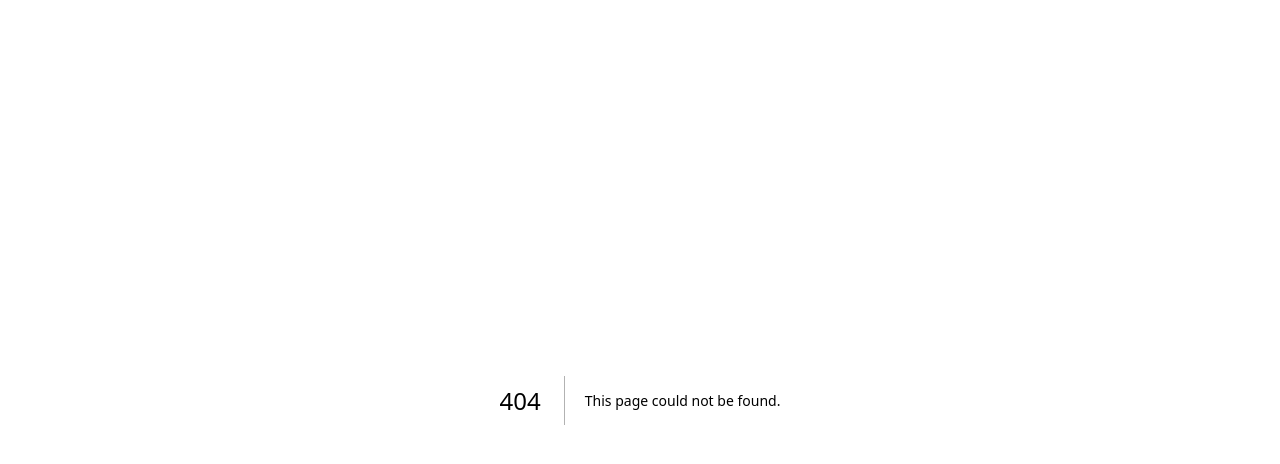
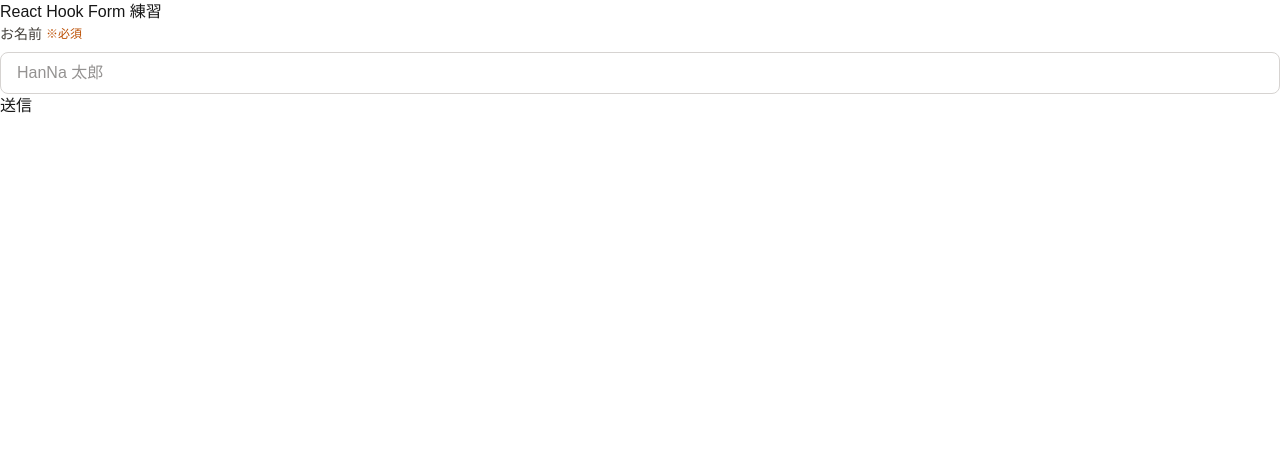
Before and after one commit to designhn924-web/hanna-ai-dashboard, a Next.js app: page /practice in a window 1280 px wide. Before the commit this address had no page. Shown: the top 464 px of the page. Built offline with nearby package versions, Linux system fonts and the light colour scheme.

Commit message:
refactor: integrate RHFInputField with FormField

```diff
--- /dev/null
+++ b/app/practice/page.tsx
@@ -0,0 +1,13 @@
+import PracticeForm from "@/features/practice/PracticeForm";
+
+export default function PracticePage() {
+  return (
+    <main>
+      <h1>
+        React Hook Form 練習
+      </h1>
+
+      <PracticeForm />
+    </main>
+  );
+}
--- /dev/null
+++ b/components/RHFInputField.tsx
@@ -0,0 +1,39 @@
+"use client";
+
+import { useId } from "react";
+import type { UseFormRegisterReturn } from "react-hook-form";
+import FormField from "@/components/ui/FormField";
+
+type RHFInputFieldProps = {
+  label: string;
+  registration: UseFormRegisterReturn;
+  placeholder?: string;
+  disabled?: boolean;
+  required?: boolean;
+};
+
+export default function RHFInputField({
+  label,
+  registration,
+  placeholder,
+  disabled,
+  required,
+}: RHFInputFieldProps) {
+  const generatedId = useId();
+
+  return (
+    <FormField
+      label={label}
+      required={required}
+    >
+      <input
+        id={generatedId}
+        {...registration}
+        placeholder={placeholder}
+        disabled={disabled}
+        required={required}
+        className="rounded-lg border border-stone-300 bg-white px-4 py-2 text-stone-800 outline-none transition-colors focus:border-amber-400"
+      />
+    </FormField>
+  );
+}
--- /dev/null
+++ b/features/practice/PracticeForm.tsx
@@ -0,0 +1,29 @@
+"use client";
+
+import { useForm } from "react-hook-form";
+import RHFInputField from "@/components/RHFInputField";
+
+type PracticeFormData = {
+  name: string;
+};
+
+export default function PracticeForm() {
+  const { register, handleSubmit } = useForm<PracticeFormData>();
+
+  const onSubmit = (data: PracticeFormData) => {
+    console.log(data);
+  };
+
+  return (
+    <form onSubmit={handleSubmit(onSubmit)}>
+      <RHFInputField
+        label="お名前"
+        registration={register("name")}
+        placeholder="HanNa 太郎"
+        required
+      />
+
+      <button type="submit">送信</button>
+    </form>
+  );
+}
--- a/package.json
+++ b/package.json
@@ -11,7 +11,8 @@
   "dependencies": {
     "next": "16.2.10",
     "react": "19.2.4",
-    "react-dom": "19.2.4"
+    "react-dom": "19.2.4",
+    "react-hook-form": "^7.83.0"
   },
   "devDependencies": {
     "@tailwindcss/postcss": "^4",
```
Also changed, not shown: 1 other file (tests, documents, lock files or other folders).
